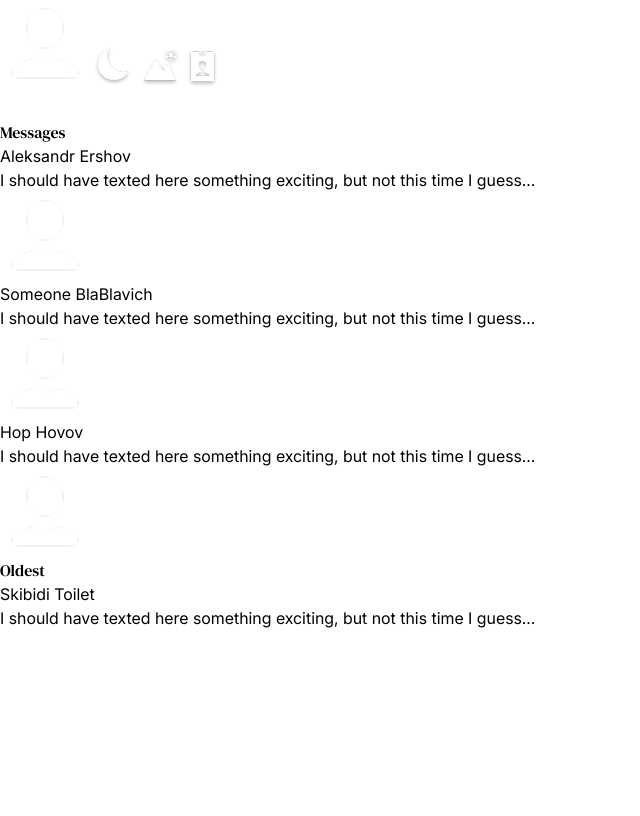
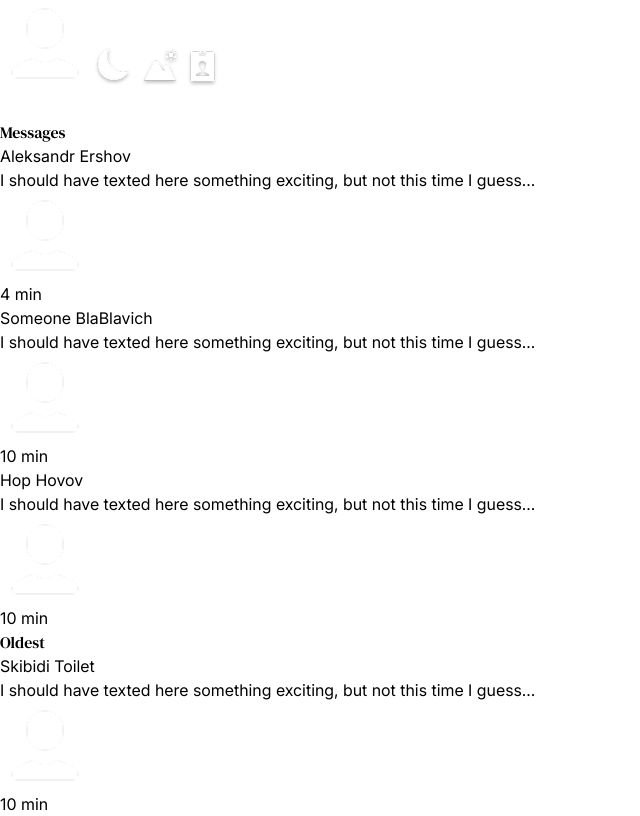
Before and after one commit to AleksandrRise/SkyChat, a React (Vite) app in the folder SkyChat/: page / in a window 1280 px wide. Shown: the whole page, without its empty margins (0-640 px from the left). Built offline with nearby package versions, Linux system fonts and the light colour scheme.

Commit message:
Added time when a user texted and their profile photo

```diff
--- a/SkyChat/src/components/main/Main.tsx
+++ b/SkyChat/src/components/main/Main.tsx
@@ -55,6 +55,7 @@ export default function Main() {
                         <figure>
                             <img src={imgUrl} alt="Profile Photo" />
                         </figure>
+                        <span>{chat.whenTexted} min</span>
 
                     </li>)
                 })}
@@ -73,10 +74,21 @@ export default function Main() {
                 <section>
                     <ul>
                         {oldChats.map(chat => {
+
+                            // Chooses either a default or custom profile photo
+                            const imgUrl: string = chat.avatarUrl
+                            ? chat.avatarUrl
+                            : defaultPhoto
+
                             return (<li key={chat.id}>
                                 <span>{chat.name}</span>
                                 <p>{chat.message}</p>
+                                <figure>
+                                    <img src={imgUrl} alt="Profile Photo" />
+                                </figure>
+                                <span>{chat.whenTexted} min</span>
                             </li>)
+
                         })}
                     </ul>
                 </section>
```
